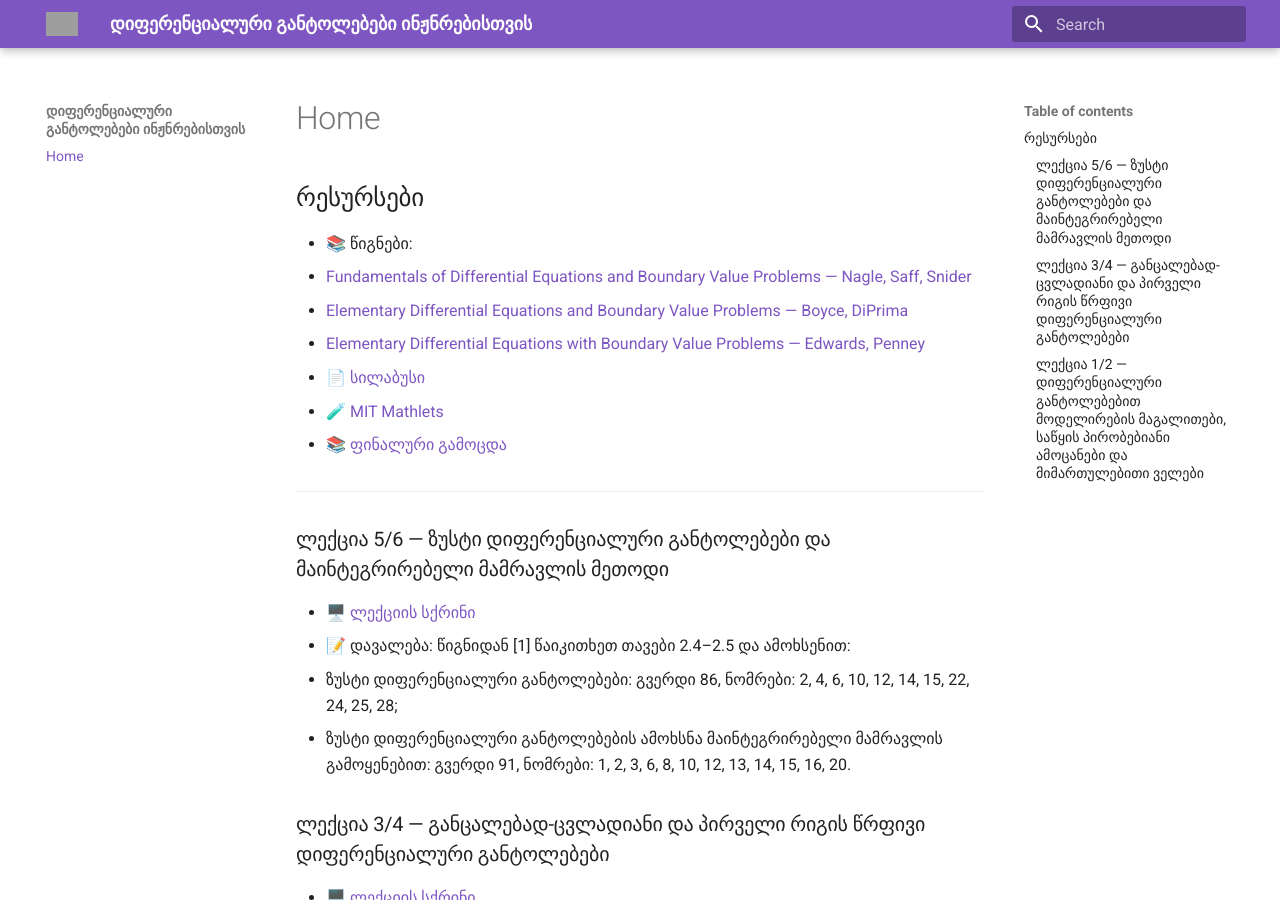
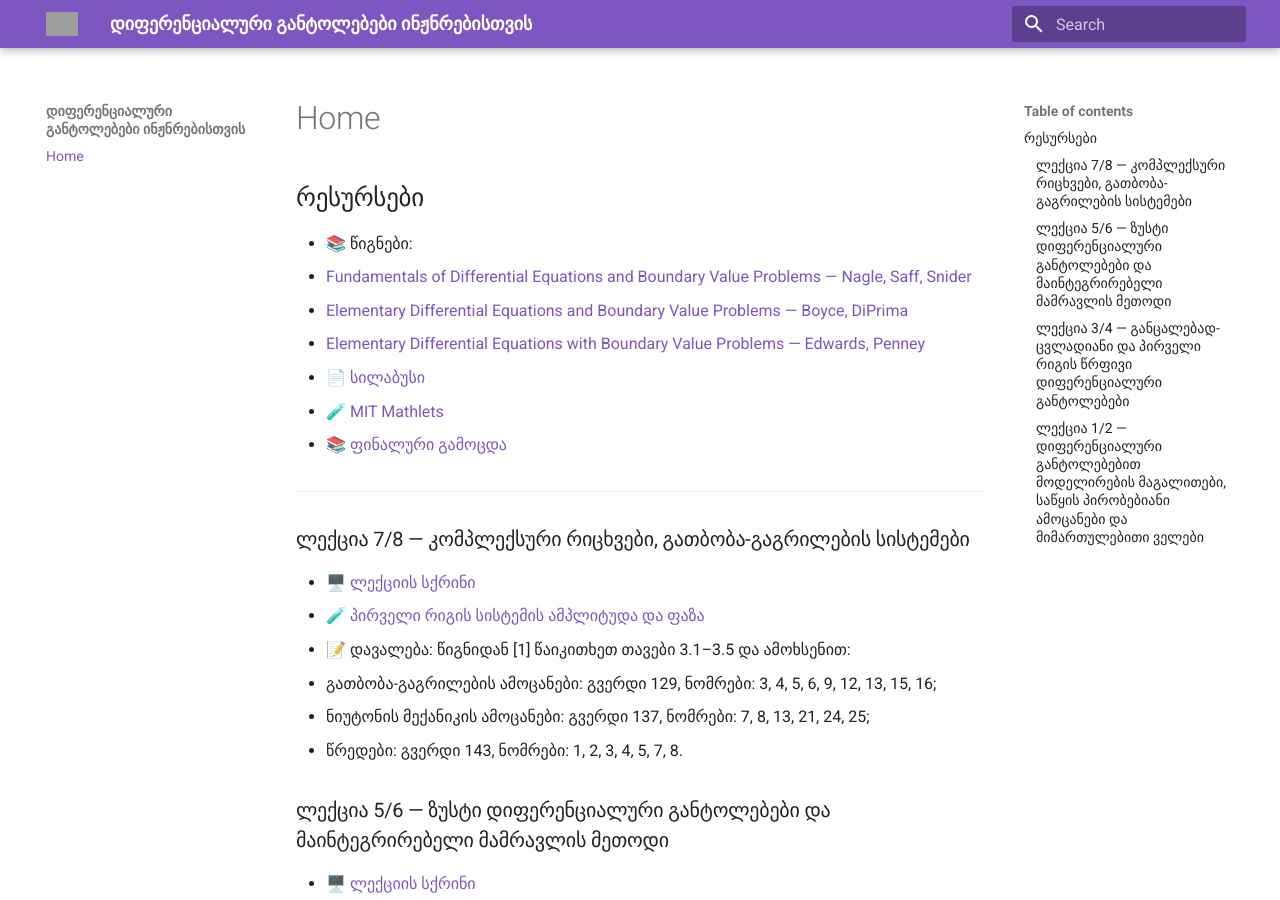
Before and after one commit to gugavar/differential-equations-fall-2026-freeuni, an MkDocs documentation site: the page built from docs/index.md, in a window 1280 px wide and 900 px high. Built offline with MkDocs 1.6.1 and Material for MkDocs 9.7.7, drawn with Linux system fonts in a browser that asks for light colours; grey boxes are pictures that could not be loaded.

Commit message:
Update index.md

```diff
--- a/docs/index.md
+++ b/docs/index.md
@@ -11,6 +11,14 @@
 - 📚 [ფინალური გამოცდა](https://docs.google.com/document/d/1Kjx_Z24V12TaFEiiFi8YF6YbRBYTKSX3/edit?ouid=115006867327811336984&rtpof=true&sd=true&usp=drive_link)
 
 ---
+### ლექცია 7/8 — კომპლექსური რიცხვები, გათბობა-გაგრილების სისტემები
+
+- 🖥️ [ლექციის სქრინი](https://drive.google.com/file/d/1m8AQ2lVvf6XVSRJqP0aFgvWHjeygXZ5u/view?usp=drive_link)
+- 🧪 [პირველი რიგის სისტემის ამპლიტუდა და ფაზა](https://mathlets.org/mathlets/amplitude-and-phase-1st-order/)
+- 📝 დავალება: წიგნიდან [1] წაიკითხეთ თავები 3.1–3.5 და ამოხსენით:
+  - გათბობა-გაგრილების ამოცანები: გვერდი 129, ნომრები: 3, 4, 5, 6, 9, 12, 13, 15, 16;
+  - ნიუტონის მექანიკის ამოცანები: გვერდი 137, ნომრები: 7, 8, 13, 21, 24, 25;
+  - წრედები: გვერდი 143, ნომრები: 1, 2, 3, 4, 5, 7, 8.
 
 ### ლექცია 5/6 — ზუსტი დიფერენციალური განტოლებები და მაინტეგრირებელი მამრავლის მეთოდი
 
```
